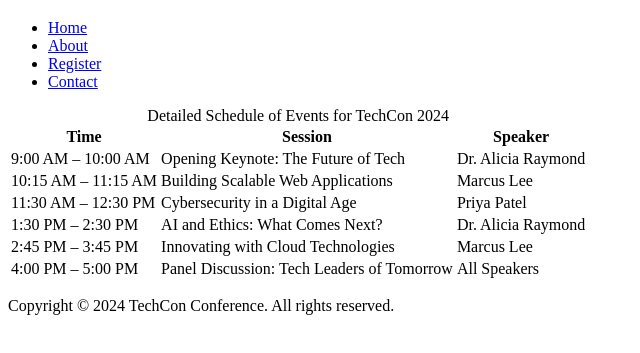
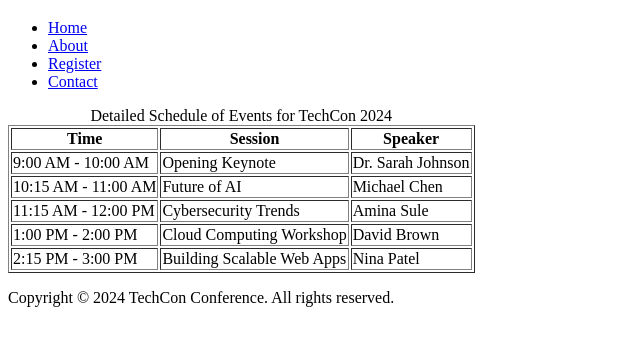
Before and after one commit to Okoth-Emmanuel/TechCon_HTML, a plain HTML site: page techcon_website/schedule.html in a window 1280 px wide. Shown: the part 61-414 px from the top of the page, without its empty margins (0-640 px from the left). Drawn offline with Linux system fonts and the light colour scheme.

```diff
--- a/techcon_website/schedule.html
+++ b/techcon_website/schedule.html
@@ -5,13 +5,11 @@
     <meta name="viewport" content="width=device-width, initial-scale=1.0">
     <title>Schedule for TechCon 2024</title>
 </head>
-
 <body>
 
-    <!-- ============= HEADER ============= -->
+    <!-- Header Section -->
     <header>
         <h1>Schedule for TechCon 2024</h1>
-
         <nav>
             <ul>
                 <li><a href="index.html">Home</a></li>
@@ -22,12 +20,10 @@
         </nav>
     </header>
 
-    <!-- ============= MAIN CONTENT ============= -->
+    <!-- Main Content Section -->
     <main>
-
-        <table>
+        <table border="1">
             <caption>Detailed Schedule of Events for TechCon 2024</caption>
-
             <thead>
                 <tr>
                     <th scope="col">Time</th>
@@ -38,46 +34,39 @@
 
             <tbody>
                 <tr>
-                    <td>9:00 AM – 10:00 AM</td>
-                    <td>Opening Keynote: The Future of Tech</td>
-                    <td>Dr. Alicia Raymond</td>
+                    <td>9:00 AM - 10:00 AM</td>
+                    <td>Opening Keynote</td>
+                    <td>Dr. Sarah Johnson</td>
                 </tr>
 
                 <tr>
-                    <td>10:15 AM – 11:15 AM</td>
-                    <td>Building Scalable Web Applications</td>
-                    <td>Marcus Lee</td>
+                    <td>10:15 AM - 11:00 AM</td>
+                    <td>Future of AI</td>
+                    <td>Michael Chen</td>
                 </tr>
 
                 <tr>
-                    <td>11:30 AM – 12:30 PM</td>
-                    <td>Cybersecurity in a Digital Age</td>
-                    <td>Priya Patel</td>
+                    <td>11:15 AM - 12:00 PM</td>
+                    <td>Cybersecurity Trends</td>
+                    <td>Amina Sule</td>
                 </tr>
 
                 <tr>
-                    <td>1:30 PM – 2:30 PM</td>
-                    <td>AI and Ethics: What Comes Next?</td>
-                    <td>Dr. Alicia Raymond</td>
+                    <td>1:00 PM - 2:00 PM</td>
+                    <td>Cloud Computing Workshop</td>
+                    <td>David Brown</td>
                 </tr>
 
                 <tr>
-                    <td>2:45 PM – 3:45 PM</td>
-                    <td>Innovating with Cloud Technologies</td>
-                    <td>Marcus Lee</td>
-                </tr>
-
-                <tr>
-                    <td>4:00 PM – 5:00 PM</td>
-                    <td>Panel Discussion: Tech Leaders of Tomorrow</td>
-                    <td>All Speakers</td>
+                    <td>2:15 PM - 3:00 PM</td>
+                    <td>Building Scalable Web Apps</td>
+                    <td>Nina Patel</td>
                 </tr>
             </tbody>
         </table>
-
     </main>
 
-    <!-- ============= FOOTER ============= -->
+    <!-- Footer Section -->
     <footer>
         <p>Copyright © 2024 TechCon Conference. All rights reserved.</p>
     </footer>
```
